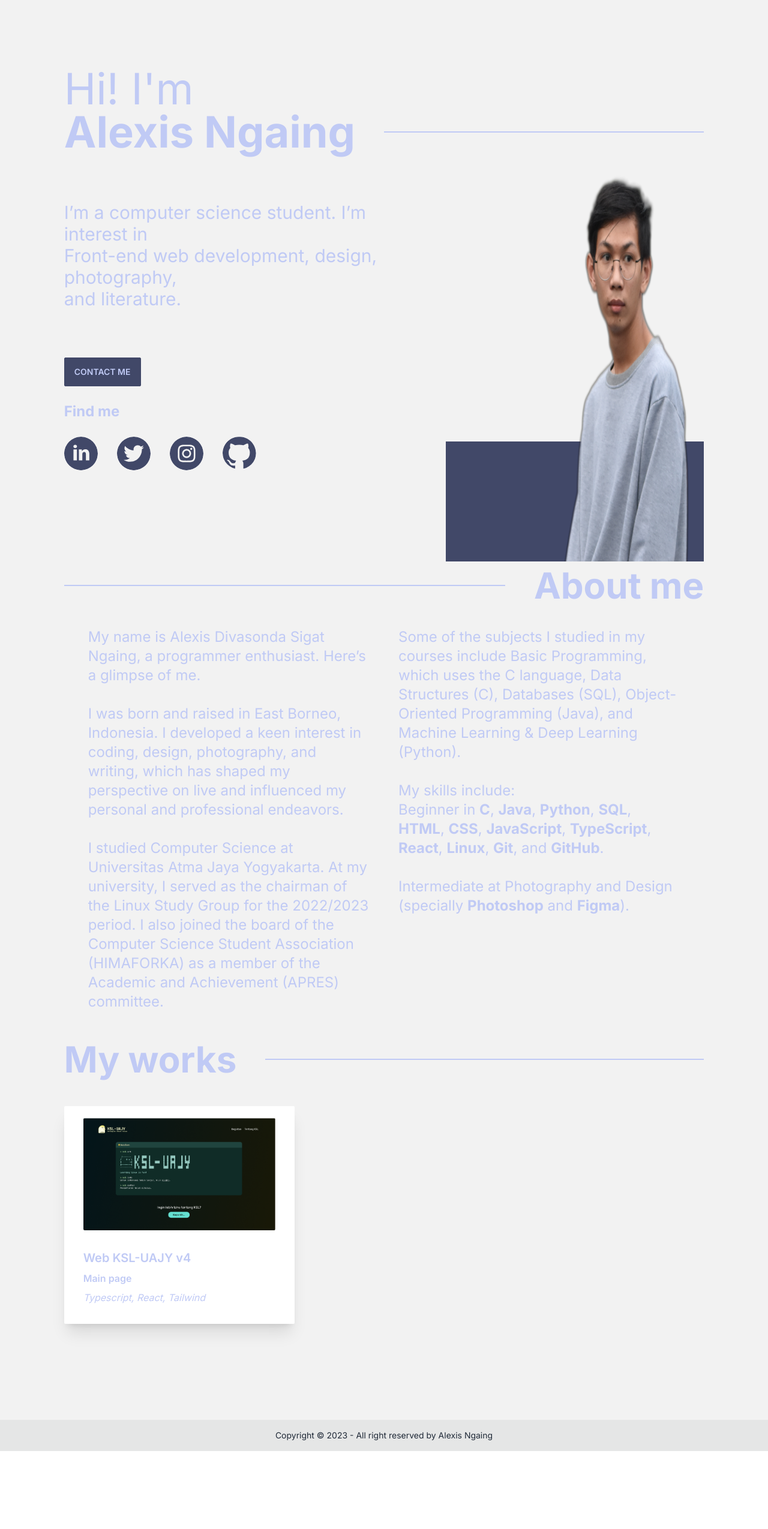
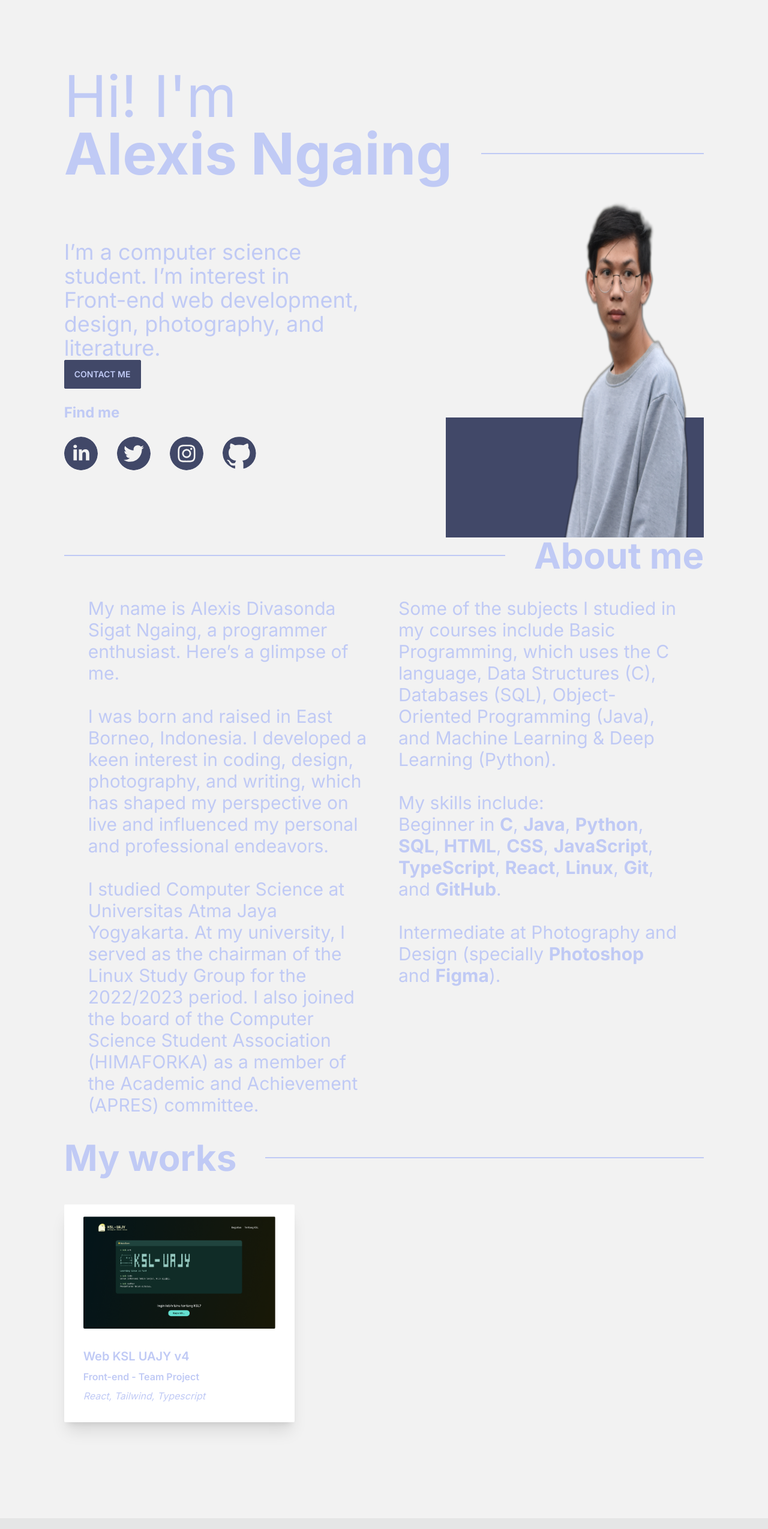
Before and after one commit to alexisngaing/alexisngaing.github.io, a Next.js app: page / in a window 1280 px wide. Shown: the top 2549 px of the page at 60% size. Before the commit the page ends 2419 px from the top, so only its background shows below. Built offline with nearby package versions, Linux system fonts and the light colour scheme.

Commit message:
fix responsive

```diff
--- a/components/AboutMe.tsx
+++ b/components/AboutMe.tsx
@@ -2,13 +2,13 @@ import React from "react";
 
 function AboutMe() {
   return (
-    <div className="flex min-h-screen w-full flex-col items-center justify-center bg-base-200">
+    <div className="flex min-h-screen w-full flex-col items-center justify-center bg-base-200 pb-12 md:pb-0">
       <div className="w-10/12 text-[#C0CAF5]">
         <div className="flex items-center gap-12">
           <div className="h-[2px] w-full bg-[#C0CAF5]"></div>
           <h1 className="min-w-fit text-6xl font-bold">About me</h1>
         </div>
-        <div className="grid grid-cols-2 gap-12 p-10 text-2xl">
+        <div className="p-10 text-center text-2xl md:grid md:grid-cols-2 md:gap-12 md:text-start md:text-3xl">
           <div>
             <p>
               My name is Alexis Divasonda Sigat Ngaing, a programmer enthusiast. Here’s a glimpse of
--- a/components/Gallery.tsx
+++ b/components/Gallery.tsx
@@ -15,8 +15,8 @@ function Gallery() {
           <a className="tab bg-[#414868] text-opacity-100 hover:bg-[#4b516b]">Photo</a>
         </div> */}
 
-        <div className="grid grid-cols-3 pb-40 pt-12">
-          <div className="card w-96 rounded-sm bg-base-100 shadow-xl">
+        <div className="pb-40 pt-12 lg:flex lg:gap-6">
+          <div className="card mx-auto w-96 content-center rounded-sm bg-base-100 shadow-xl md:mx-0">
             <a href="https://github.com/ksl-uajy/ksl.himaforka-uajy.org" target="blank_">
               <figure className="px-5 pt-5">
                 <img
@@ -26,15 +26,15 @@ function Gallery() {
                 />
               </figure>
               <div className="card-body">
-                <h2 className="card-title">Web KSL-UAJY v4</h2>
-                <p className="font-semibold">Main page</p>
-                <p className="italic">Typescript, React, Tailwind</p>
+                <h2 className="card-title">Web KSL UAJY v4</h2>
+                <p className="font-semibold">Front-end - Team Project</p>
+                <p className="italic">React, Tailwind, Typescript</p>
               </div>
             </a>
           </div>
           {/* <div className="card w-96 rounded-sm bg-base-100 shadow-xl">
             <figure className="px-5 pt-5">
-              <img alt="Shoes" className="rounded-sm" src="/images/cardtest.jpg" />
+              <img alt="b" className="rounded-sm" src="/images/cardtest.jpg" />
             </figure>
             <div className="card-body">
               <h2 className="card-title">Web KSL-UAJY</h2>
@@ -43,7 +43,7 @@ function Gallery() {
           </div>
           <div className="card w-96 rounded-sm bg-base-100 shadow-xl">
             <figure className="px-5 pt-5">
-              <img alt="Shoes" className="rounded-sm" src="/images/cardtest.jpg" />
+              <img alt="c" className="rounded-sm" src="/images/cardtest.jpg" />
             </figure>
             <div className="card-body">
               <h2 className="card-title">Web KSL-UAJY</h2>
--- a/components/Hero.tsx
+++ b/components/Hero.tsx
@@ -1,34 +1,37 @@
 function Hero() {
   return (
-    <div className="flex min-h-screen w-full flex-col items-center justify-center bg-base-200 pt-28">
+    <div className="flex min-h-screen w-full flex-col items-center justify-center bg-base-200 pt-16 md:pt-28">
       <div className="w-10/12 text-[#C0CAF5]">
         <div className="w-full">
-          <h1 className="text-7xl">Hi! I'm</h1>
+          <h1 className="text-6xl md:text-8xl">Hi! I'm</h1>
         </div>
 
-        <div className="flex items-center gap-12">
-          <h1 className="min-w-fit text-7xl font-bold">Alexis Ngaing</h1>
-          <div className="h-[2px] w-full bg-[#C0CAF5]"></div>
+        <div className="flex items-center gap-12 sm:text-center">
+          <h1 className="min-w-fit text-6xl font-bold md:text-8xl">Alexis Ngaing</h1>
+          <div className="invisible h-[2px] w-full bg-[#C0CAF5] md:visible"></div>
         </div>
 
-        <div className="grid grid-cols-2 grid-rows-2">
-          <p className="py-20 text-3xl">
+        <div className="md:grid md:grid-cols-2 md:grid-rows-2">
+          <p className="pb-6 pt-16 text-2xl md:py-24 md:pb-0 md:text-4xl">
             I’m a computer science student. I’m interest in <br />
-            Front-end web development, design, photography, <br />
-            and literature.
+            Front-end web development, design, photography, and literature.
           </p>
-          <div className="relative row-span-2 flex !justify-end">
-            <img alt="photo" className="z-10 w-1/2" src="/images/web.png" />
-            <div className="absolute bottom-0 h-[200px] w-[430px] bg-[#414868]"></div>
+          <div className="relative flex justify-center md:row-span-2 md:!justify-end">
+            <img alt="photo" className="z-10 w-7/12 md:w-1/2" src="/images/web.png" />
+            <div className="absolute bottom-0 mx-auto h-40 w-96 bg-[#414868] md:h-[200px] md:w-[430px] lg:visible"></div>
           </div>
-          <div>
-            <a href="mailto:alexisngaing@gmail.com" target="blank_">
+          <div className="py-20 md:py-0">
+            <a
+              className="flex justify-center md:flex-none md:justify-normal"
+              href="mailto:alexisngaing@gmail.com"
+              target="blank_"
+            >
               <button className="btn-primary btn rounded-sm border-[#414868] bg-[#414868] text-[#C0CAF5] hover:border-[#4b516b] hover:bg-[#4b516b]">
                 Contact me
               </button>
             </a>
-            <p className="py-6 text-[24px] font-bold">Find me</p>
-            <div className="flex gap-8">
+            <p className="py-6 text-center text-2xl font-bold md:text-start">Find me</p>
+            <div className="flex justify-center gap-8 md:justify-normal">
               <div className="w-14 flex-initial">
                 <a
                   href="https://www.linkedin.com/in/alexis-divasonda-s-n-92231a222/"
@@ -71,6 +74,10 @@ function Hero() {
             </div>
           </div>
         </div>
+        {/* <div className="visible relative row-span-2 flex !justify-center lg:invisible">
+          <img alt="photo" className="z-10 w-9/12 lg:w-0" src="/images/web.png" />
+          <div className="absolute bottom-0 h-[200px] w-[430px] bg-[#414868]"></div>
+        </div> */}
       </div>
     </div>
   );
```
